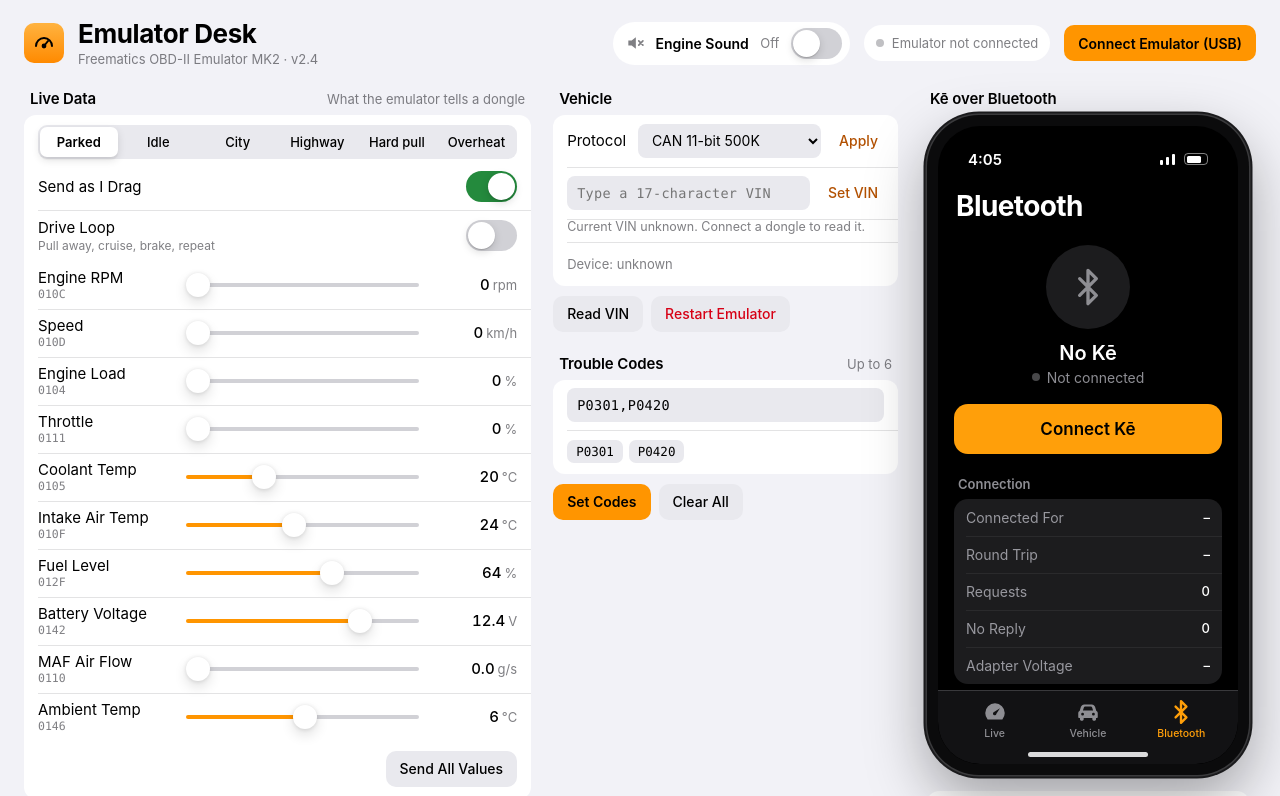
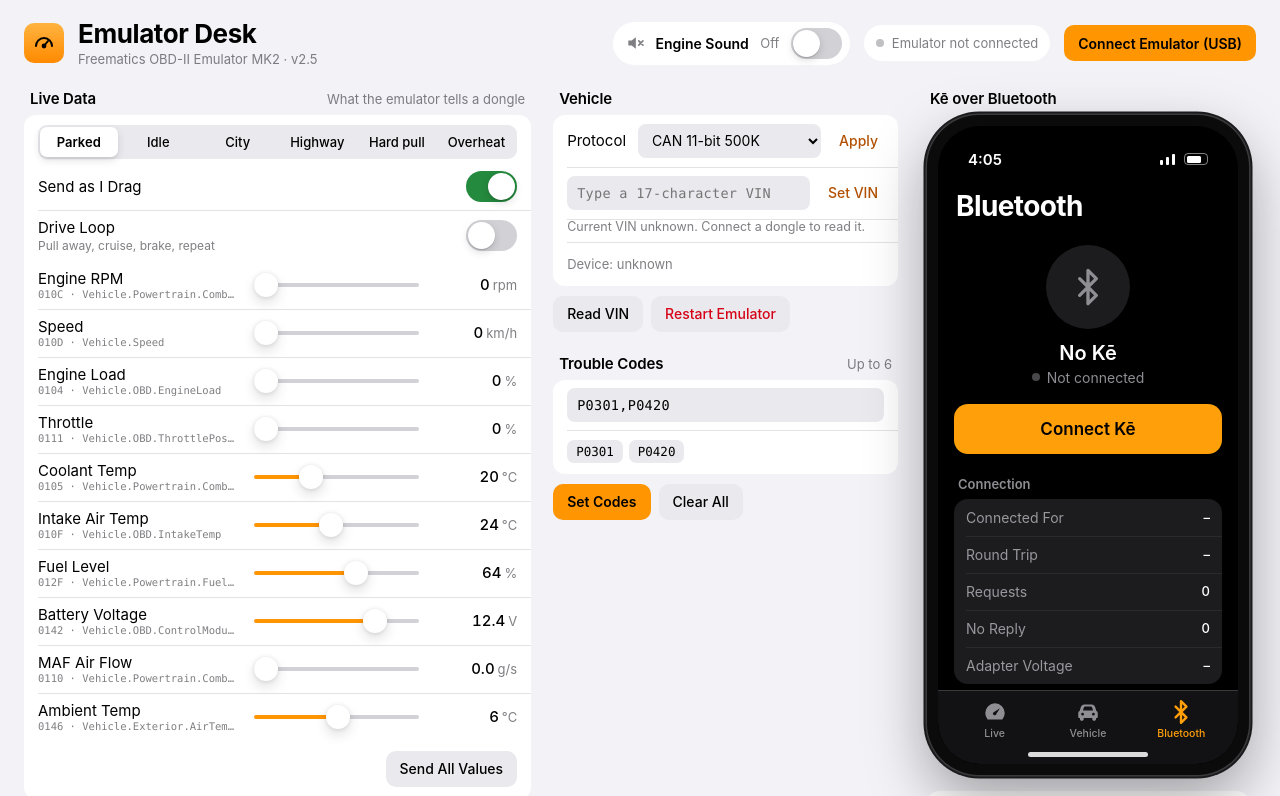
Before and after one commit to davidanthonyalleyne-dot/emulator-desk, a plain HTML site: page index.html in a window 1280 px wide. Both pictures are taken after a click on the radio button "Parked". Shown: the top 796 px of the page. Drawn offline with Linux system fonts and the light colour scheme.

Commit message:
v2.5: values tracked by COVESA VSS name, PID + VSS shown under each value
Co-Authored-By: Claude Opus 5.5 <noreply@anthropic.com>
Claude-Session: https://claude.ai/code/session_01CEFPxmFJQHbiMkbtJBo4wR

```diff
--- a/index.html
+++ b/index.html
@@ -93,10 +93,11 @@ button,select,input{font:inherit;color:inherit}
 @media (max-width:520px){ .seg{grid-template-columns:repeat(3,1fr)} }
 
 /* Slider rows */
-.pid{display:grid;grid-template-columns:132px 1fr 86px;gap:14px;align-items:center;min-height:48px;padding:6px 14px;position:relative}
+.pid{display:grid;grid-template-columns:200px 1fr 86px;gap:14px;align-items:center;min-height:48px;padding:6px 14px;position:relative}
 .pid + .pid::before{content:"";position:absolute;top:0;left:14px;right:0;height:1px;background:var(--sep);transform:scaleY(.5)}
 .pid label{font-size:15px}
-.pid label small{display:block;font-size:11.5px;color:var(--label2);font-family:var(--mono)}
+.pid label{min-width:0}
+.pid label small{display:block;font-size:10.5px;color:var(--label2);font-family:var(--mono);white-space:nowrap;overflow:hidden;text-overflow:ellipsis}
 .pid output{font-size:15px;text-align:right;font-variant-numeric:tabular-nums;font-weight:500}
 .pid output span{color:var(--label2);font-weight:400;font-size:13px;margin-left:3px}
 input[type=range]{-webkit-appearance:none;appearance:none;width:100%;height:28px;background:transparent;cursor:pointer;--p:0%}
@@ -219,6 +220,8 @@ select.field{font-family:var(--font);font-size:14px;letter-spacing:0;padding-rig
 .btlog{background:var(--g);border-radius:14px;padding:10px 12px;font:11px/1.5 var(--mono);color:var(--l2);white-space:pre-wrap;word-break:break-all;max-height:180px;overflow:auto;margin:0}
 .logcopy{border:0;background:none;color:#ff9f0a;font:600 13px var(--font);cursor:pointer;padding:0}
 .bt-real{font-size:12.5px;color:var(--l2);margin-top:2px}
+.tiles{grid-template-columns:repeat(2,minmax(0,1fr))}.tile{min-width:0}
+.tvss{font-family:var(--mono);font-size:9.5px;color:var(--l2);margin-top:3px;white-space:nowrap;overflow:hidden;text-overflow:ellipsis}
 /* ---- Console ---- */
 .term{background:var(--term);color:var(--term-text);border-radius:var(--r);height:200px;overflow:auto;font-family:var(--mono);font-size:12.5px;padding:12px 14px;line-height:1.6}
 @media (prefers-color-scheme: light){ .term{box-shadow:inset 0 0 0 1px var(--sep)} }
@@ -233,7 +236,7 @@ select.field{font-family:var(--font);font-size:14px;letter-spacing:0;padding-rig
 <div class="wrap">
   <header class="toolbar">
     <div class="app-icon" aria-hidden="true"><svg viewBox="0 0 24 24" fill="none" stroke="#000" stroke-width="2" stroke-linecap="round"><path d="M4 15a8 8 0 0 1 16 0"/><path d="M12 15l4-5"/><circle cx="12" cy="15" r="1.4" fill="#000"/></svg></div>
-    <div class="title"><h1>Emulator Desk</h1><div class="sub">Freematics OBD-II Emulator MK2 · <span class="ver">v2.4</span></div></div>
+    <div class="title"><h1>Emulator Desk</h1><div class="sub">Freematics OBD-II Emulator MK2 · <span class="ver">v2.5</span></div></div>
     <div class="spacer"></div>
     <button class="sound" id="soundSw" role="switch" aria-checked="false" aria-label="Engine sound" title="Plays an engine that follows the RPM and throttle sliders">
       <svg id="soundIcon" viewBox="0 0 24 24" fill="none" stroke="currentColor" stroke-width="2" stroke-linecap="round" stroke-linejoin="round" aria-hidden="true"><path d="M4 9h4l5-4v14l-5-4H4z" fill="currentColor" stroke="none"/><g class="waves"><path d="M16 9a4 4 0 0 1 0 6"/><path d="M18.5 6.5a7.5 7.5 0 0 1 0 11"/></g><g class="mute"><path d="M16.5 9.5l5 5M21.5 9.5l-5 5"/></g></svg>
@@ -423,21 +426,21 @@ select.field{font-family:var(--font);font-size:14px;letter-spacing:0;padding-rig
 </div>
 <script>
 
-const APP_VERSION = "2.4";
+const APP_VERSION = "2.5";
 const DEMO = new URLSearchParams(location.search).has("demo");
 
 // PID definitions. enc returns raw bytes (firmware decimal ATSET truncates, so we send bytes).
 const PIDS = [
-  {pid:"010C", name:"Engine RPM", unit:"rpm", min:0, max:8000, step:50, v:850, enc:x=>u16(Math.round(x*4)), dec:b=>(b[0]*256+b[1])/4},
-  {pid:"010D", name:"Speed", unit:"km/h", min:0, max:255, step:1, v:0, enc:x=>[x], dec:b=>b[0]},
-  {pid:"0104", name:"Engine Load", unit:"%", min:0, max:100, step:1, v:18, enc:x=>[pct(x)], dec:b=>Math.round(b[0]*100/255)},
-  {pid:"0111", name:"Throttle", unit:"%", min:0, max:100, step:1, v:12, enc:x=>[pct(x)], dec:b=>Math.round(b[0]*100/255)},
-  {pid:"0105", name:"Coolant Temp", unit:"°C", min:-40, max:150, step:1, v:88, enc:x=>[x+40], dec:b=>b[0]-40},
-  {pid:"010F", name:"Intake Air Temp", unit:"°C", min:-40, max:100, step:1, v:24, enc:x=>[x+40], dec:b=>b[0]-40},
-  {pid:"012F", name:"Fuel Level", unit:"%", min:0, max:100, step:1, v:64, enc:x=>[pct(x)], dec:b=>Math.round(b[0]*100/255)},
-  {pid:"0142", name:"Battery Voltage", unit:"V", min:0, max:16, step:0.1, v:14.1, enc:x=>u16(Math.round(x*1000)), dec:b=>(b[0]*256+b[1])/1000},
-  {pid:"0110", name:"MAF Air Flow", unit:"g/s", min:0, max:300, step:0.5, v:3.5, enc:x=>u16(Math.round(x*100)), dec:b=>(b[0]*256+b[1])/100},
-  {pid:"0146", name:"Ambient Temp", unit:"°C", min:-40, max:50, step:1, v:6, enc:x=>[x+40], dec:b=>b[0]-40},
+  {pid:"010C", vss:"Vehicle.Powertrain.CombustionEngine.Speed", name:"Engine RPM", unit:"rpm", min:0, max:8000, step:50, v:850, enc:x=>u16(Math.round(x*4)), dec:b=>(b[0]*256+b[1])/4},
+  {pid:"010D", vss:"Vehicle.Speed", name:"Speed", unit:"km/h", min:0, max:255, step:1, v:0, enc:x=>[x], dec:b=>b[0]},
+  {pid:"0104", vss:"Vehicle.OBD.EngineLoad", name:"Engine Load", unit:"%", min:0, max:100, step:1, v:18, enc:x=>[pct(x)], dec:b=>Math.round(b[0]*100/255)},
+  {pid:"0111", vss:"Vehicle.OBD.ThrottlePosition", name:"Throttle", unit:"%", min:0, max:100, step:1, v:12, enc:x=>[pct(x)], dec:b=>Math.round(b[0]*100/255)},
+  {pid:"0105", vss:"Vehicle.Powertrain.CombustionEngine.ECT", name:"Coolant Temp", unit:"°C", min:-40, max:150, step:1, v:88, enc:x=>[x+40], dec:b=>b[0]-40},
+  {pid:"010F", vss:"Vehicle.OBD.IntakeTemp", name:"Intake Air Temp", unit:"°C", min:-40, max:100, step:1, v:24, enc:x=>[x+40], dec:b=>b[0]-40},
+  {pid:"012F", vss:"Vehicle.Powertrain.FuelSystem.RelativeLevel", name:"Fuel Level", unit:"%", min:0, max:100, step:1, v:64, enc:x=>[pct(x)], dec:b=>Math.round(b[0]*100/255)},
+  {pid:"0142", vss:"Vehicle.OBD.ControlModuleVoltage", name:"Battery Voltage", unit:"V", min:0, max:16, step:0.1, v:14.1, enc:x=>u16(Math.round(x*1000)), dec:b=>(b[0]*256+b[1])/1000},
+  {pid:"0110", vss:"Vehicle.Powertrain.CombustionEngine.MAF", name:"MAF Air Flow", unit:"g/s", min:0, max:300, step:0.5, v:3.5, enc:x=>u16(Math.round(x*100)), dec:b=>(b[0]*256+b[1])/100},
+  {pid:"0146", vss:"Vehicle.Exterior.AirTemperature", name:"Ambient Temp", unit:"°C", min:-40, max:50, step:1, v:6, enc:x=>[x+40], dec:b=>b[0]-40},
 ];
 const PRESETS = {
   "Parked":   {"010C":0,"010D":0,"0104":0,"0111":0,"0105":20,"0142":12.4,"0110":0},
@@ -452,6 +455,9 @@ function pct(x){return Math.round(Math.max(0,Math.min(100,x))*255/100)}
 function hex(b){return "0x"+Math.max(0,Math.min(255,b|0)).toString(16).toUpperCase().padStart(2,"0")}
 
 const $ = id => document.getElementById(id);
+// Every value is tracked by its COVESA VSS name; the OBD-II PID is only how the dongle is asked for it
+const READINGS = {};  // e.g. READINGS["Vehicle.Speed"] = {value: 45, unit: "km/h", pid: "010D", at: 1731…}
+function recordReading(p,v,src){ READINGS[p.vss]={value:v, unit:p.unit, pid:p.pid, source:src, at:Date.now()}; }
 const logEl = $("log");
 function log(text, cls="sys"){
   const d=document.createElement("div"); d.className=cls; d.textContent=text;
@@ -547,7 +553,7 @@ function setStatus(on,text){ $("dot").classList.toggle("on",on); $("statusText")
 const pidsEl=$("pids"); const sendTimers={};
 PIDS.forEach(p=>{
   const row=document.createElement("div"); row.className="pid";
-  row.innerHTML=`<label for="r${p.pid}">${p.name}<small>${p.pid}</small></label><input id="r${p.pid}" type="range" min="${p.min}" max="${p.max}" step="${p.step}" value="${p.v}"><output></output>`;
+  row.innerHTML=`<label for="r${p.pid}" title="${p.vss} · OBD-II PID ${p.pid}">${p.name}<small>${p.pid} · ${p.vss}</small></label><input id="r${p.pid}" type="range" min="${p.min}" max="${p.max}" step="${p.step}" value="${p.v}"><output></output>`;
   const r=row.querySelector("input"), o=row.querySelector("output");
   p.el=r; p.out=o; const show=()=>paintPid(p); show();
   r.addEventListener("input",()=>{ show(); if($("autoSend").checked){ clearTimeout(sendTimers[p.pid]); sendTimers[p.pid]=setTimeout(()=>sendPid(p),120); } });
@@ -555,7 +561,7 @@ PIDS.forEach(p=>{
 });
 function fmt(p,x){ return p.step<1 ? x.toFixed(1) : String(Math.round(x)) }
 function paintPid(p){ const v=+p.el.value; p.out.innerHTML=fmt(p,v)+"<span>"+p.unit+"</span>"; p.el.style.setProperty("--p",((v-p.min)/(p.max-p.min)*100)+"%"); }
-function setPid(p,x,push=true){ p.el.value=x; paintPid(p); if(p.pid==="010C"||p.pid==="0111") engine.update(); if(push) sendPid(p); }
+function setPid(p,x,push=true){ p.el.value=x; paintPid(p); recordReading(p,+p.el.value,"emulator"); if(p.pid==="010C"||p.pid==="0111") engine.update(); if(push) sendPid(p); }
 PIDS.forEach(p=>{ if(p.pid==="010C"||p.pid==="0111") p.el.addEventListener("input",()=>engine.update()); });
 
 // ---------- Engine sound: firing-pulse model of a flat-six, run in an AudioWorklet ----------
@@ -692,7 +698,7 @@ const $$=id=>document.getElementById(id);
 // tiles for every PID except speed and RPM (those are in the gauge)
 PIDS.filter(p=>p.pid!=="010C"&&p.pid!=="010D").forEach(p=>{
   const t=document.createElement("div"); t.className="tile";
-  t.innerHTML=`<div class="tl">${p.name}</div><div class="tv"><span id="ph${p.pid}">–</span><small>${p.unit}</small></div><span class="mdot" id="pm${p.pid}"></span>`;
+  t.innerHTML=`<div class="tl">${p.name}</div><div class="tv"><span id="ph${p.pid}">–</span><small>${p.unit}</small></div><div class="tvss" title="${p.vss} · OBD-II PID ${p.pid}">${p.pid} · ${p.vss.replace(/^Vehicle\./,"")}</div><span class="mdot" id="pm${p.pid}"></span>`;
   $$("phTiles").appendChild(t);
 });
 function phClock(){ const d=new Date(); $$("phClock").textContent=d.getHours()%12||12; $$("phClock").textContent+=":"+String(d.getMinutes()).padStart(2,"0"); }
@@ -798,6 +804,7 @@ function parseVin(r){
 function show(pid,v){
   const p=PIDS.find(q=>q.pid===pid), el=$$("ph"+pid), m=$$("pm"+pid), em=+p.el.value;
   if(v===null){ el.textContent="–"; if(m) m.className="mdot no"; return null; }
+  recordReading(p,v,"dongle");
   el.textContent= p.step<1? v.toFixed(1) : Math.round(v);
   const ok=Math.abs(v-em)<=(pid==="010C"?50:p.step<1?Math.max(p.step,0.2):1.5); if(m) m.className="mdot "+(ok?"ok":"no"); return ok;
 }
```
Also changed, not shown: docs/overview/overview.html (+5 -5 lines), phone.html (+18 -12 lines), docs/overview/shots/1-start.png, docs/overview/shots/2-live.png, docs/overview/shots/3-vehicle.png, docs/overview/shots/4-codes.png, docs/overview/shots/5-console.png, docs/overview/shots/6-desktop.png, docs/overview/shots/7-phone.png, 2 other files.
